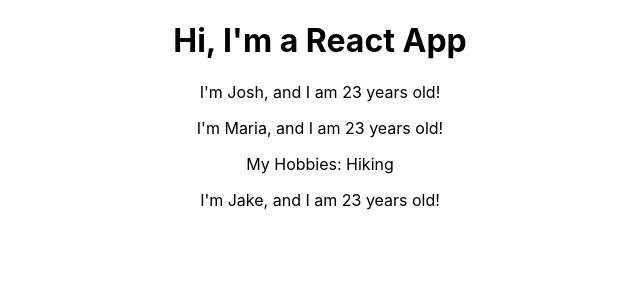
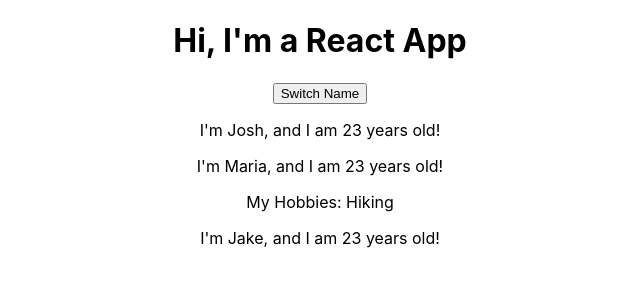
Before and after one commit to joshsarna/react-complete-guide, a React (Create React App) app: page / in a window 1280 px wide. Shown: the top 300 px of the page, without its empty margins (320-960 px from the left). Built offline with nearby package versions, Linux system fonts and the light colour scheme.

Commit message:
add a state and a button to App.js

```diff
--- a/src/App.js
+++ b/src/App.js
@@ -11,10 +11,15 @@ class App extends Component {
     ]
   }
 
+  switchNameHandler = () => {
+    console.log('Was clicked')
+  }
+
   render() {
     return (
       <div className="App">
         <h1>Hi, I'm a React App</h1>
+        <button onClick={this.switchNameHandler}>Switch Name</button>
         <Person name={ this.state.persons[0].name } age={ this.state.persons[0].age }/>
         <Person name={ this.state.persons[1].name } age={ this.state.persons[1].age }>My Hobbies: Hiking</Person>
         <Person name={ this.state.persons[2].name } age={ this.state.persons[2].age }/>
```
